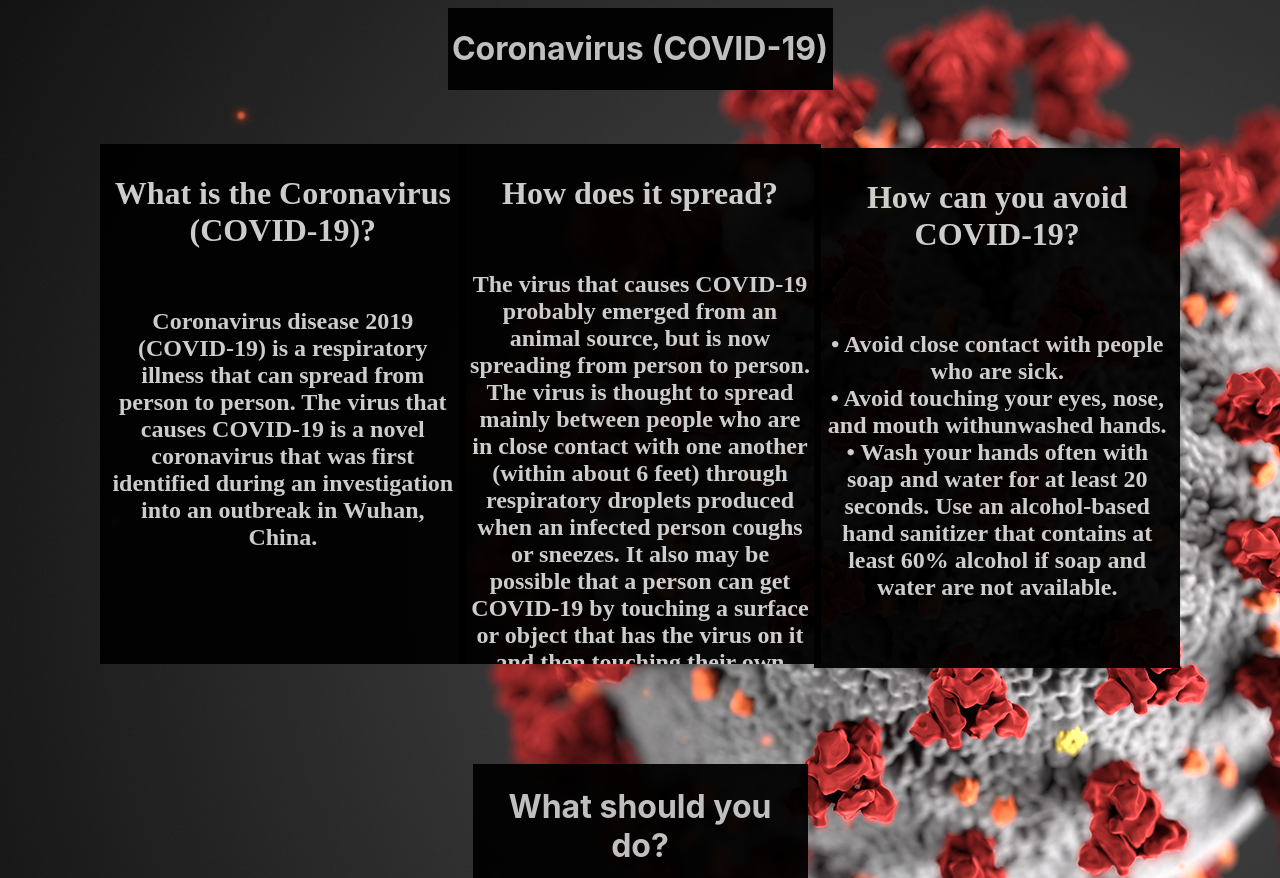
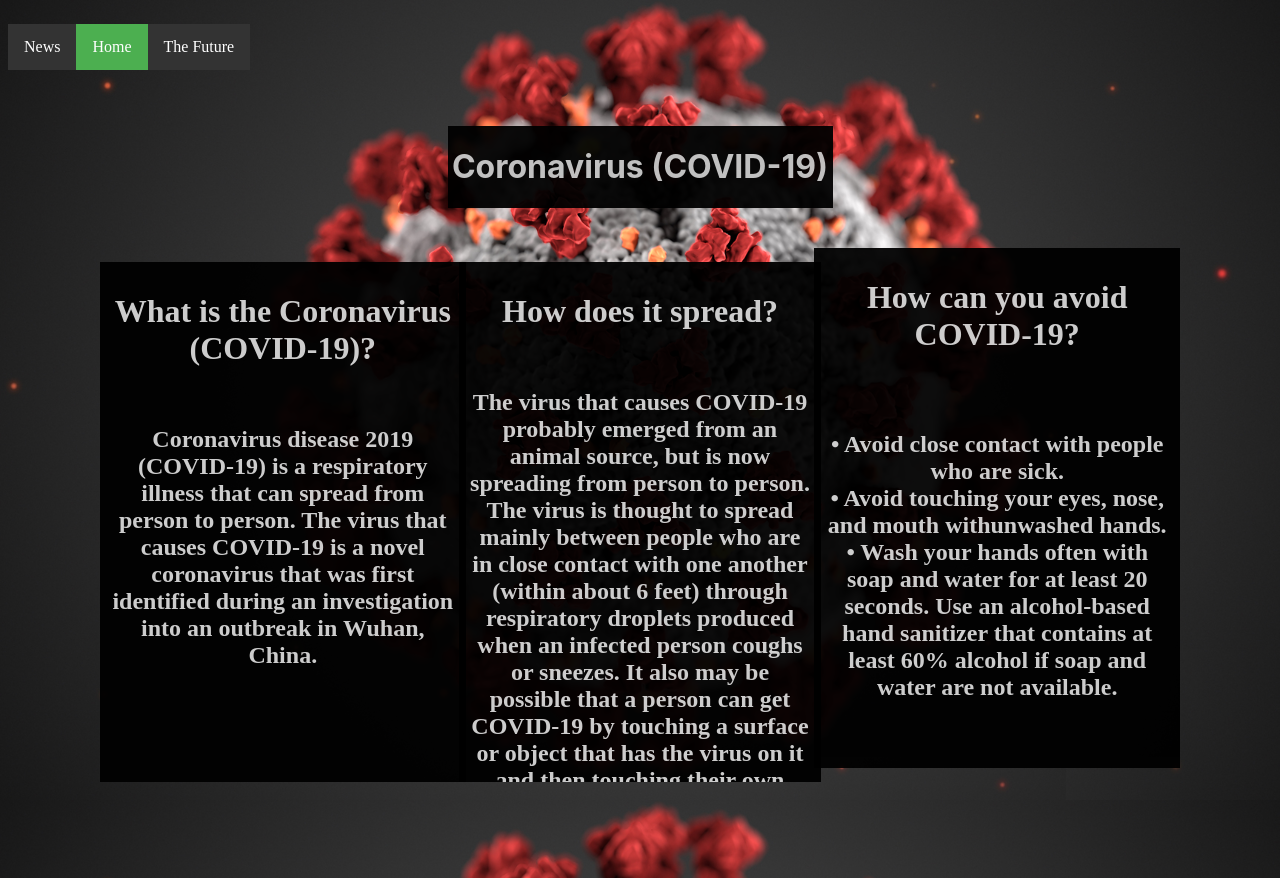
Before and after one commit to KirinC1/CoronaVirus, a plain HTML site: page index.html in a window 1280 px wide. Shown: the top 878 px of the page. Drawn offline with Linux system fonts and the light colour scheme.

Commit message:
Add files via upload

```diff
--- /dev/null
+++ b/future.css
@@ -0,0 +1,70 @@
+ul {
+    list-style-type: none;
+    padding: 0;
+    overflow: hidden;
+    background-color: #333;
+    display: inline-block;
+    text-align: center;
+  }
+
+  li {
+    float: left;
+  }
+
+  li a {
+    display: block;
+    color: white;
+    text-align: center;
+    padding: 14px 16px;
+    text-decoration: none;
+  }
+
+  li a:hover:not(.active) {
+    background-color: #111;
+  }
+
+  .active {
+    background-color: #4CAF50;
+  }
+
+  .nav {
+    margin: 0 auto;
+  }
+
+.shelter {
+    background: rgb(0, 0, 0, 0.85);
+    padding: 6px;
+    text-align: center;
+    font-family: 'Times New Roman', Times, serif;
+    color: white;
+    width: 35%;
+    margin: 0 auto;
+}
+
+.possible {
+    background: rgb(0, 0, 0, 0.85);
+    padding: 6px;
+    text-align: center;
+    font-family: 'Times New Roman', Times, serif;
+    color: white;
+    width: 35%;
+    margin: 0 auto;
+}
+.serious {
+    background: rgb(0, 0, 0, 0.85);
+    padding: 6px;
+    text-align: center;
+    font-family: 'Times New Roman', Times, serif;
+    color: white;
+    width: 35%;
+    margin: 0 auto;
+}
+
+body {
+    background-image: url('1800x1200_coronavirus_1.jpg');
+background-attachment: fixed;
+-webkit-background-size: cover;
+  -moz-background-size: cover;
+  -o-background-size: cover;
+  background-size: cover;
+}
--- a/index.css
+++ b/index.css
@@ -1,3 +1,38 @@
+/* nav bar things */
+
+ul {
+    list-style-type: none;
+    padding: 0;
+    overflow: hidden;
+    background-color: #333;
+    display: inline-block;
+    text-align: center;
+  }
+
+  li {
+    float: left;
+  }
+
+  li a {
+    display: block;
+    color: white;
+    text-align: center;
+    padding: 14px 16px;
+    text-decoration: none;
+  }
+
+  li a:hover:not(.active) {
+    background-color: #111;
+  }
+
+  .active {
+    background-color: #4CAF50;
+  }
+
+  .nav {
+    margin: 0 auto;
+  }
+
 .title {
     overflow:auto;
     font-family: -apple-system, BlinkMacSystemFont, 'Segoe UI', Roboto, Oxygen, Ubuntu, Cantarell, 'Open Sans', 'Helvetica Neue', sans-serif;
@@ -8,6 +43,7 @@
     text-align: center;
 }
 
+
 .what {
     overflow:auto;
     text-align: center;
@@ -17,7 +53,9 @@
     height: 500px;
     padding: 10px;
     position: absolute;
+    min-width: 27%;
     left: 100px;
+    max-height: 500px;
 
 }
 
@@ -30,8 +68,10 @@
     height: 500px;
     padding: 10px;
     position: relative;
+    min-width: 27%;
     margin-left: auto;
     margin-right: auto;
+    max-height: 500px;
 }
 
 .avoid {
@@ -40,11 +80,13 @@
     color: rgb(255, 255, 255, 0.80);
     background: rgb(0, 0, 0, 0.95);
     width: 27%;
+    min-width: 27%;
     height: 500px;
     padding: 10px;
     position: absolute;
     right: 100px;
-    top: 148px;
+    top: 248px;
+    max-height: 500px;
 }
 
 .todo {
@@ -90,7 +132,6 @@
     padding-top: 2px;
     padding-bottom: 2px;
     height: 250px;
-
 }
 
 .link {
@@ -103,16 +144,20 @@
     text-decoration-color: black;
 }
 
+.map {
+    text-align: center;
+}
+
 .important {
     color: white;
     font-weight: bold;
     font-family: 'Times New Roman', Times, serif;
     margin: auto;
     position: relative;
-    top: 150px;
+    top: 1000px;
 }
 
-.button, a:link, a:visited{
+.button{
     width: 500px;
     margin: auto;
     text-align: center;
@@ -149,4 +194,8 @@
 body {
 background-image: url('JtVH5Khvihib7dBDFY9ZDR.jpg');
 background-attachment: fixed;
+-webkit-background-size: cover;
+  -moz-background-size: cover;
+  -o-background-size: cover;
+  background-size: cover;
 }
--- a/index.html
+++ b/index.html
@@ -8,7 +8,14 @@
 </head>
 
 <body>
-
+    <ul>
+        <div class="nav">
+        <li><a href="https://www.cdc.gov/coronavirus/2019-ncov/index.html">News</a></li>
+        <li><a class="active" href="index.html">Home</a></li>
+        <li><a href="future.html">The Future</a></li>
+        </div>
+    </ul>
+    <br><br><br>
     <div class= "title">
     <h1>
         Coronavirus (COVID-19)
@@ -47,6 +54,7 @@
         <h2>Exercise is a great way to spend time during this shelter in place in the Bay Area. Doing simple things like walking around your neighborhood can keep you active during this shelter in place.</h2>
     </div>
 
+
     <div class= "games">
         <h1>Games</h1>
         <h2>Games are a great way to keep yourself from becoming bored. Video games are a great way to keep entertained because there are such a wide variety of them. Even the simple board game or a mobile game can be great to spend your time on during the day.</h2>
@@ -65,6 +73,9 @@
         <a href="https://www.cdc.gov/coronavirus/2019-ncov/cases-updates/cases-in-us.html">United States Updates</a>
     </div>
     </div>
+    <div class= "map">
+        <iframe src="https://gisanddata.maps.arcgis.com/apps/opsdashboard/index.html#/bda7594740fd40299423467b48e9ecf6" width="800" height="600"></iframe>
+    </div>
     <div class= "break">
         <br><br>
         </div>
```
Also changed, not shown: future.html (added, +27 -0 lines), 1800x1200_coronavirus_1.jpg (added), b82.jpg (added).
